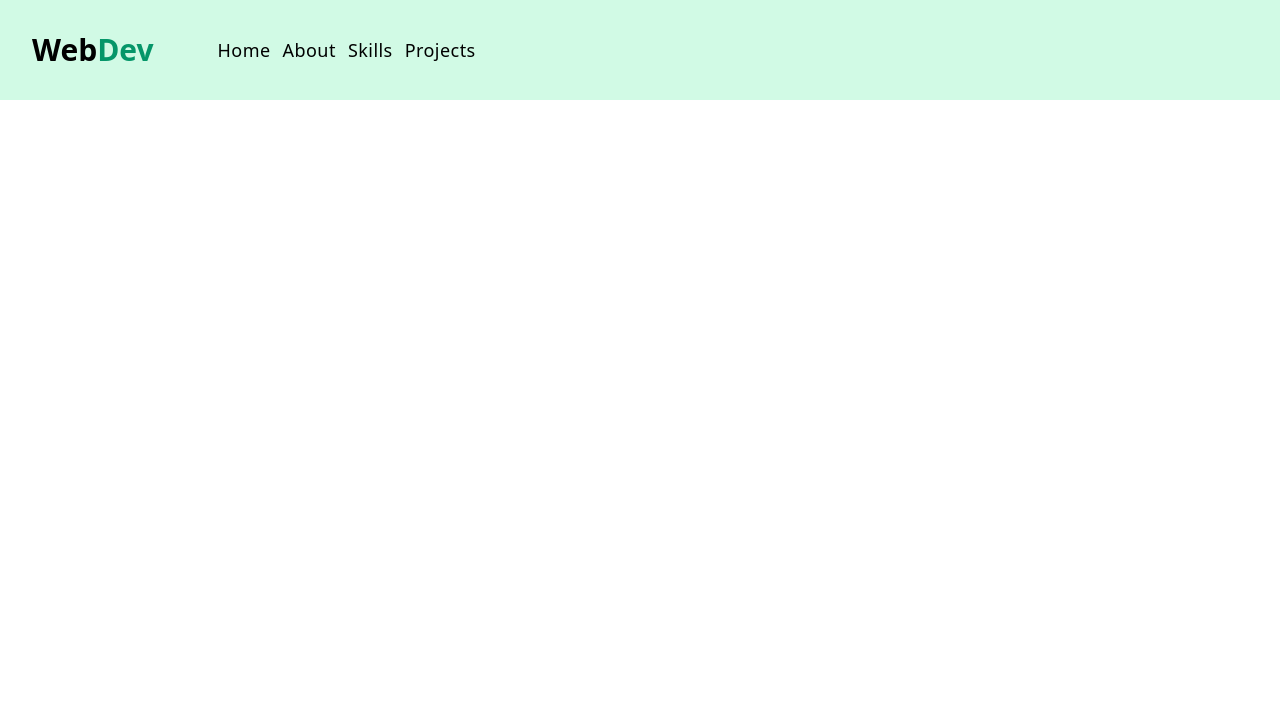
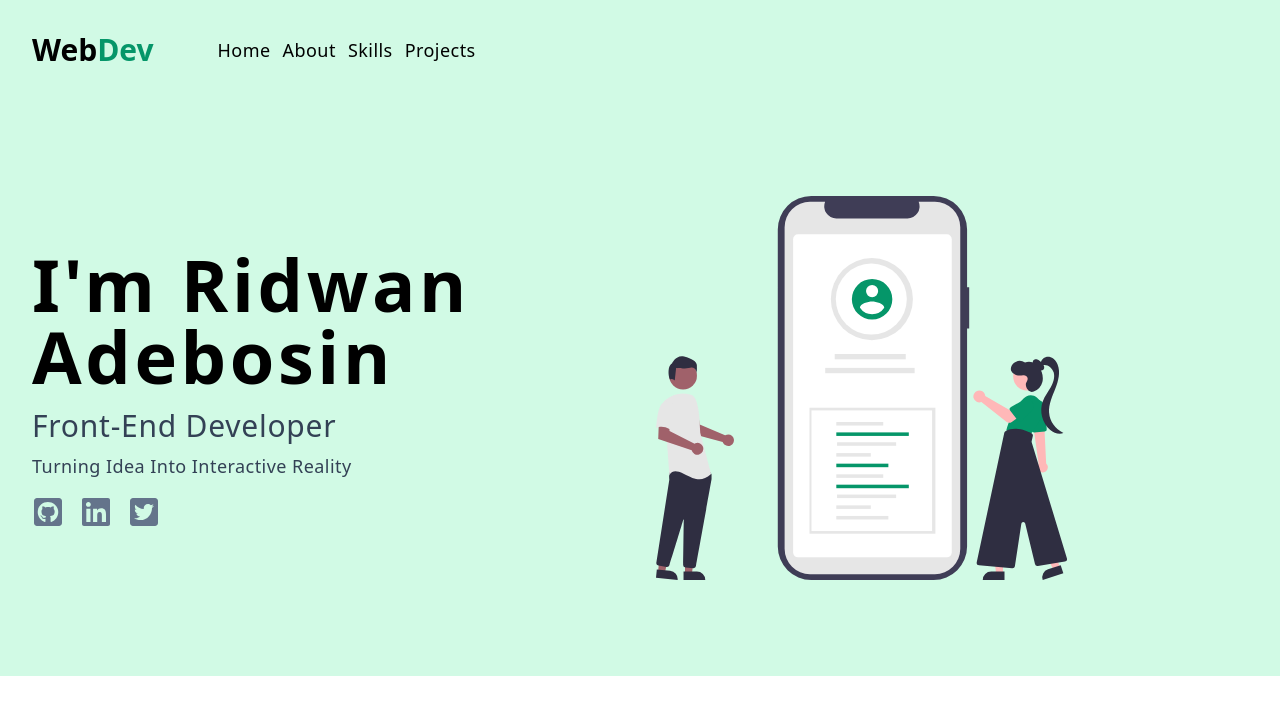
Before and after one commit to RidwanAdebosin/portfolio, a React (Vite) app in the folder portfolio/: page / in a window 1280 px wide. Shown: the top 714 px of the page. Built offline with nearby package versions, Linux system fonts and the light colour scheme.

Commit message:
hero component added

```diff
--- a/portfolio/src/App.tsx
+++ b/portfolio/src/App.tsx
@@ -1,9 +1,14 @@
+import Hero from "./components/Hero";
 import NavBar from "./components/NavBar";
 
 
 const App = () => {
   return (
+    <>
     <NavBar/>
+    <Hero/>
+    </>
+
   )
 };
 
--- /dev/null
+++ b/portfolio/src/components/Hero.tsx
@@ -0,0 +1,38 @@
+import heroImg from '../assets/hero.svg';
+import { FaGithubSquare, FaLinkedin, FaTwitterSquare } from 'react-icons/fa';
+
+const Hero = () => {
+    return (
+        <div className="bg-emerald-100 py-24 ">
+            <div className="mx-auto max-w-7xl px-8 grid md:grid-cols-2 items-center gap-8">
+                <article>
+                     <h1 className='text-7xl font-bold tracking-wider'>
+                        I'm Ridwan Adebosin
+                     </h1>
+                     <p className='mt-4 text-3xl text-slate-700 capitalize tracking-wide'>
+                        Front-End Developer
+                     </p>
+                     <p className='mt-2 text-lg text-slate-700 capitalize tracking-wide'>
+                        turning idea into interactive reality
+                     </p>
+                     <div className='flex gap-x-4 mt-4'>
+                        <a href='#'>
+                            <FaGithubSquare className='h-8 w-8 text-slate-500 hover:text-black duration-300'/>
+                        </a>
+                        <a href='#'>
+                            <FaLinkedin className='h-8 w-8 text-slate-500 hover:text-black duration-300'/>
+                        </a>
+                        <a href='#'>
+                            <FaTwitterSquare className='h-8 w-8 text-slate-500 hover:text-black duration-300'/>
+                        </a>
+                     </div>
+                </article>
+                <article className='hidden md:block'>
+                    <img src={heroImg} className='h-80 lg:h-96'/>
+                </article>
+            </div>
+        </div>
+    )
+}
+
+export default Hero;
```
Also changed, not shown: portfolio/src/assets/hero.svg (added).
